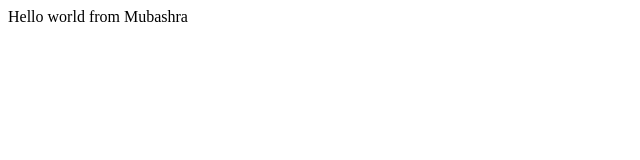
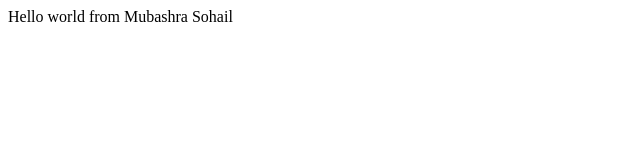
Before and after one commit to MubashraSohail/Bootcamp2020, a plain HTML site: page index.html in a window 1280 px wide. Shown: the full height of the page, 0-640 px from the left. Drawn offline with Linux system fonts and the light colour scheme.

Commit message:
update name

```diff
--- a/index.html
+++ b/index.html
@@ -6,6 +6,6 @@
     <title>Bootcamp2020</title>
 </head>
 <body>
-   Hello world from Mubashra
+   Hello world from Mubashra Sohail
 </body>
 </html>
```
